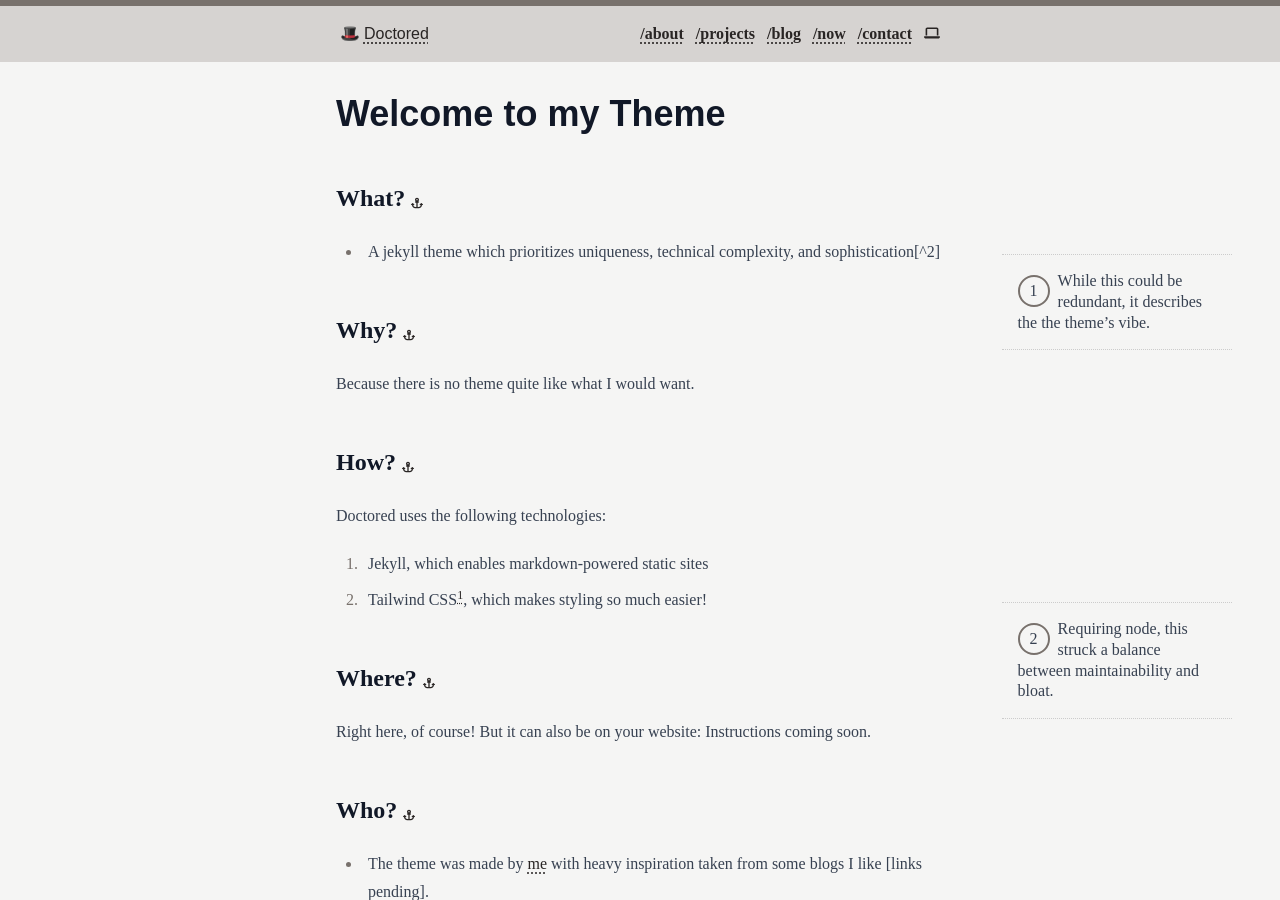
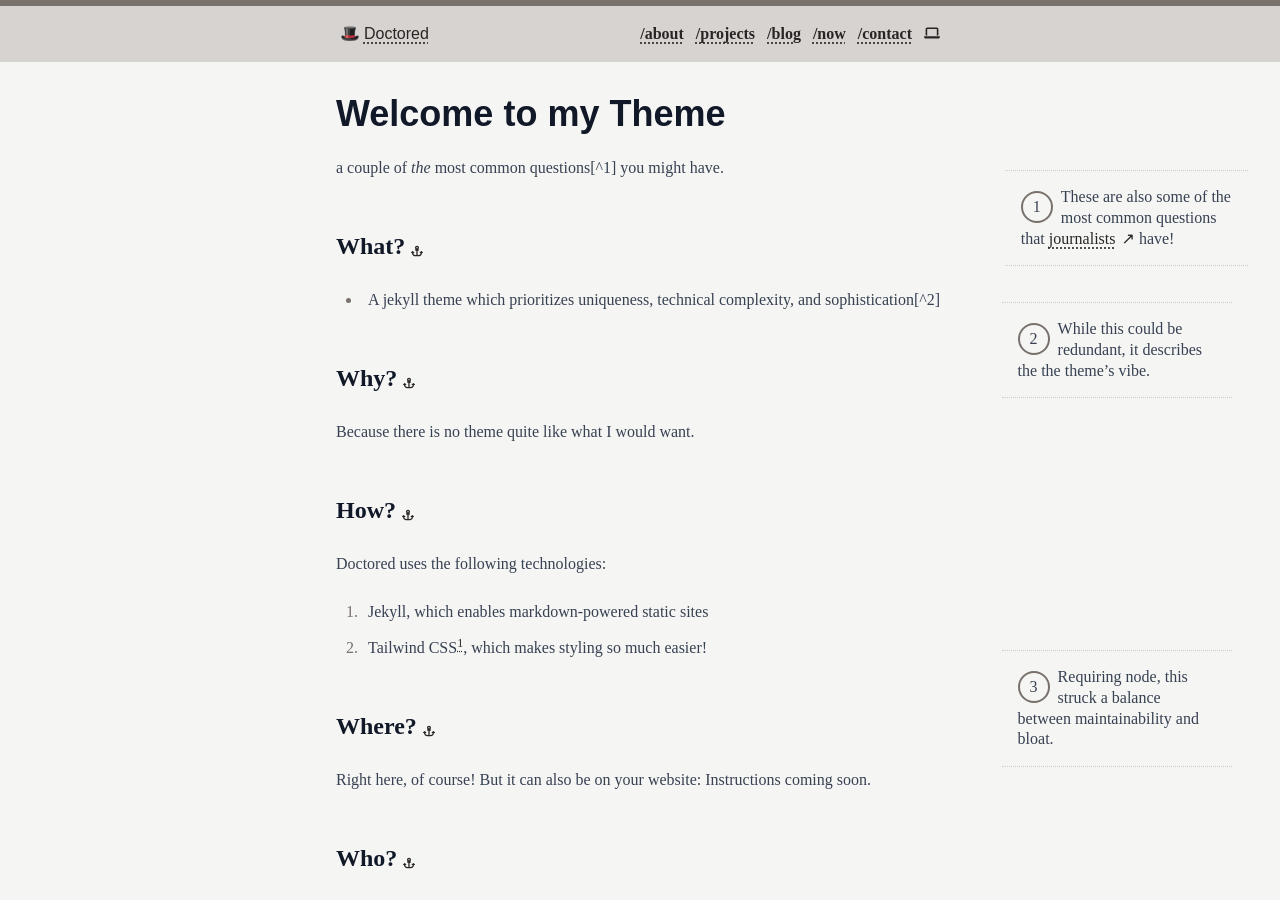
Before and after one commit to matmanna/doctored, a Jekyll site: the page built from _pages/index.md, in a window 1280 px wide and 900 px high. Built offline with Jekyll 4.4.1, drawn with Linux system fonts in a browser that asks for light colours.

Commit message:
feat: re-add the intro section

```diff
--- a/_pages/index.md
+++ b/_pages/index.md
@@ -4,6 +4,8 @@ title: Welcome to my Theme
 description: The home page for the Doctored blog theme.
 permalink: /
 ---
+
+a couple of _the_ most common questions<small>These are also some of the most common questions that <a href="https://en.wikipedia.org/wiki/Five_Ws">journalists</a> have!</small>[^1] you might have.
 
 ## What?
 
```
